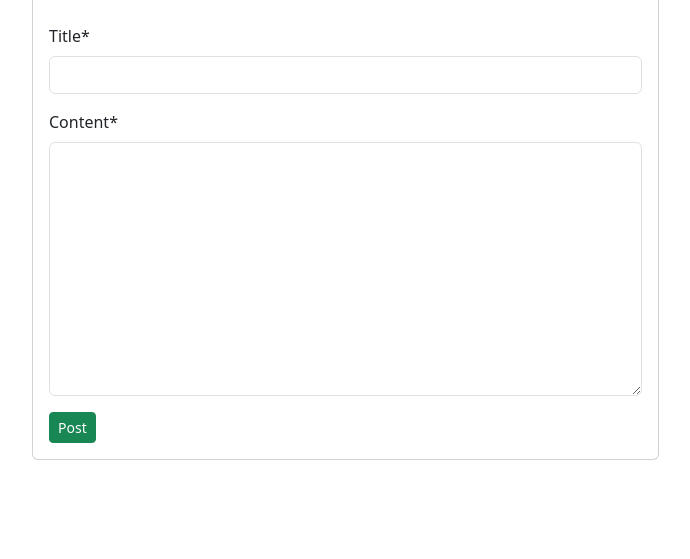
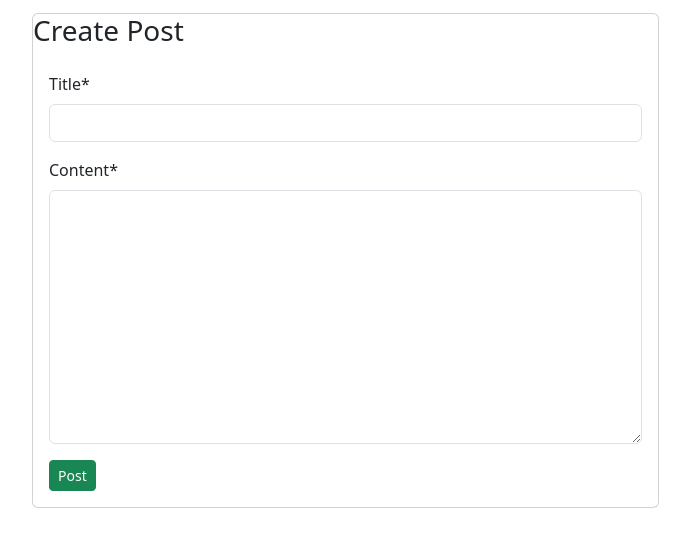
Before and after one commit to aust1inn/neighbourhood, a Django app: template area/templates/createpost.html in a window 1280 px wide. Shown: the part 241-800 px from the top of the page, without its empty margins (259-949 px from the left). Run offline with Django 3.2, Linux system fonts and the light colour scheme; the template is opened without the code that fills it: values that come from a table or form of the project are taken from there, others are empty; some libraries are stand-ins or nearby versions.

Commit message:
sets a margin top to the create post page

```diff
--- a/area/templates/createpost.html
+++ b/area/templates/createpost.html
@@ -6,7 +6,7 @@
 <title>New Post</title>
 {{form.media}}
 
-<div class="row container" style="padding-bottom:20px">
+<div class="row container mt-5" style="padding-bottom:20px">
 
   <div class="col-md-3" style="padding-top: 0px">
 
@@ -15,7 +15,7 @@
   <div class="col-md-7">
     <div class="card card-default">
       <div class="card-heading">
-        <h3 class="">Edit Post</h3>
+        <h3 class="">Create Post</h3>
       </div>
       <div class="card-body">
         <form action="{% url 'create_post' %}" method="post">
```
